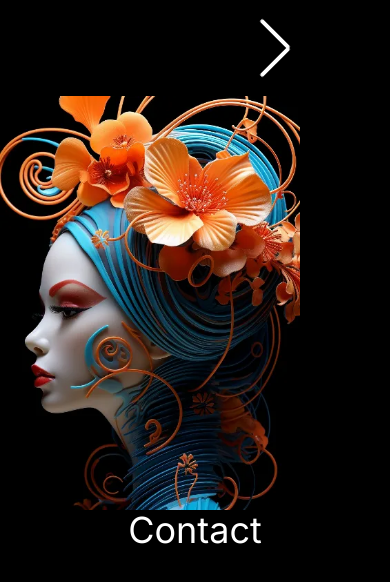
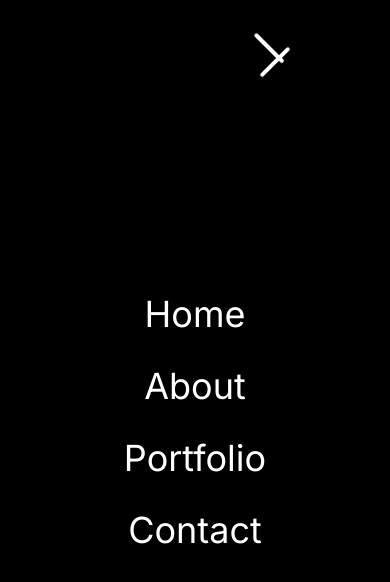
Before and after one commit to holus-bolus/nextjs-portfolio, a Next.js app: page / in a window 390 px wide. Both pictures are taken after a click on the button 274 px from the left and 48 px from the top of the page. Shown: the top 582 px of the page. Built offline with nearby package versions, Linux system fonts and the light colour scheme.

Commit message:
Added the navmenu

```diff
--- a/src/components/navbar.tsx
+++ b/src/components/navbar.tsx
@@ -41,6 +41,15 @@ const Navbar = () => {
     opened: {
       rotate: -45,
       backgroundColor: "rgb(255,255,255)",
+    },
+  };
+
+  const listVariants = {
+    closed: {
+      x: "100vw",
+    },
+    opened: {
+      x: 0,
     },
   };
   return (
@@ -92,7 +101,7 @@ const Navbar = () => {
           <motion.div
             variants={topVariants}
             animate={open ? "opened" : "closed"}
-            className="w-10 h-1 bg-white rounded"
+            className="w-10 h-1 bg-white rounded origin-left"
           ></motion.div>
           <motion.div
             variants={centerVariants}
@@ -106,7 +115,14 @@ const Navbar = () => {
           ></motion.div>
         </button>
         {open && (
-          <ul className="menu-items absolute top-0 left-0 w-screen h-screen bg-black text-white flex flex-col justify-center items-center gap-8 text-4xl">
+          <motion.ul
+            variants={listVariants}
+            initial="closed"
+            animate="opened"
+            className="menu-items absolute
+             top-0 left-0 w-screen h-screen bg-black text-white flex flex-col
+             justify-center items-center gap-8 text-4xl z-40"
+          >
             {links.map(
               (link) =>
                 link.url && (
@@ -115,7 +131,7 @@ const Navbar = () => {
                   </Link>
                 ),
             )}
-          </ul>
+          </motion.ul>
         )}
       </div>
     </div>
```
